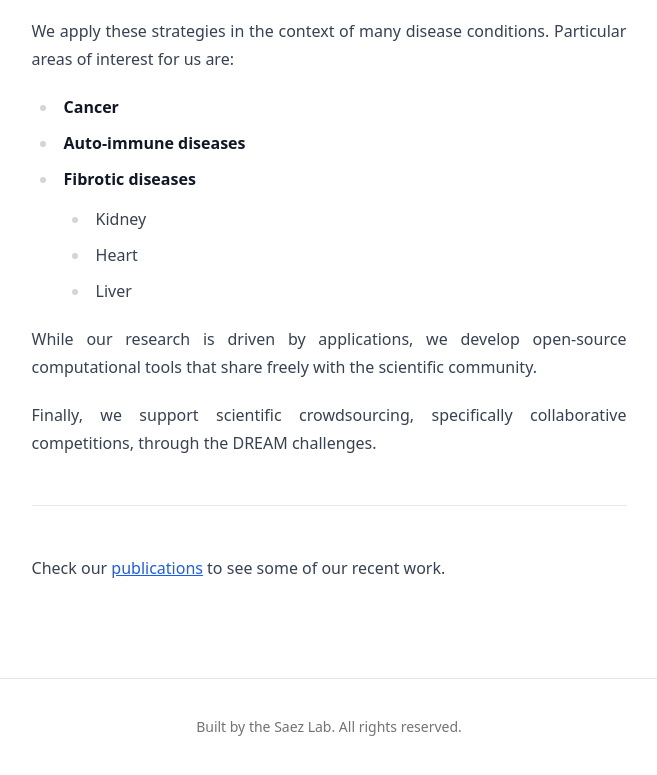
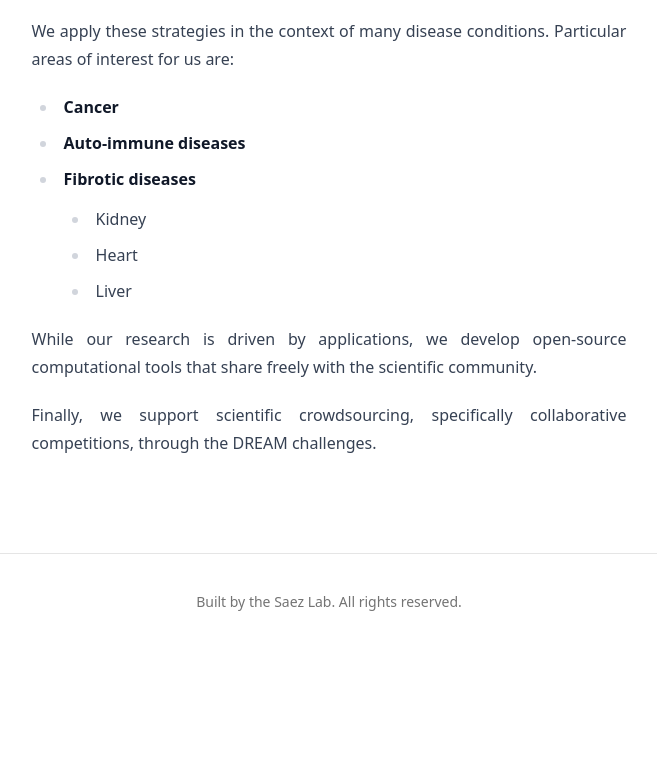
Before and after one commit to saezlab/saezlab.org, an Astro site: page / in a window 1280 px wide. Shown: the part 2364-3139 px from the top of the page, without its empty margins (311-968 px from the left). After the commit the page ends 3014 px from the top, so only its background shows below. Built offline with nearby package versions, Linux system fonts and the light colour scheme; Astro itself is replaced by a stand-in of ours.

Commit message:
removed link to publications in markdown

```diff
--- a/src/content/research/index.mdx
+++ b/src/content/research/index.mdx
@@ -19,7 +19,3 @@ We apply these strategies in the context of many disease conditions. Particular
 While our research is driven by applications, we develop open-source computational tools that share freely with the scientific community.
 
 Finally, we support scientific crowdsourcing, specifically collaborative competitions, through the DREAM challenges.
-
----
-
-Check our [publications](/publications) to see some of our recent work.
```
